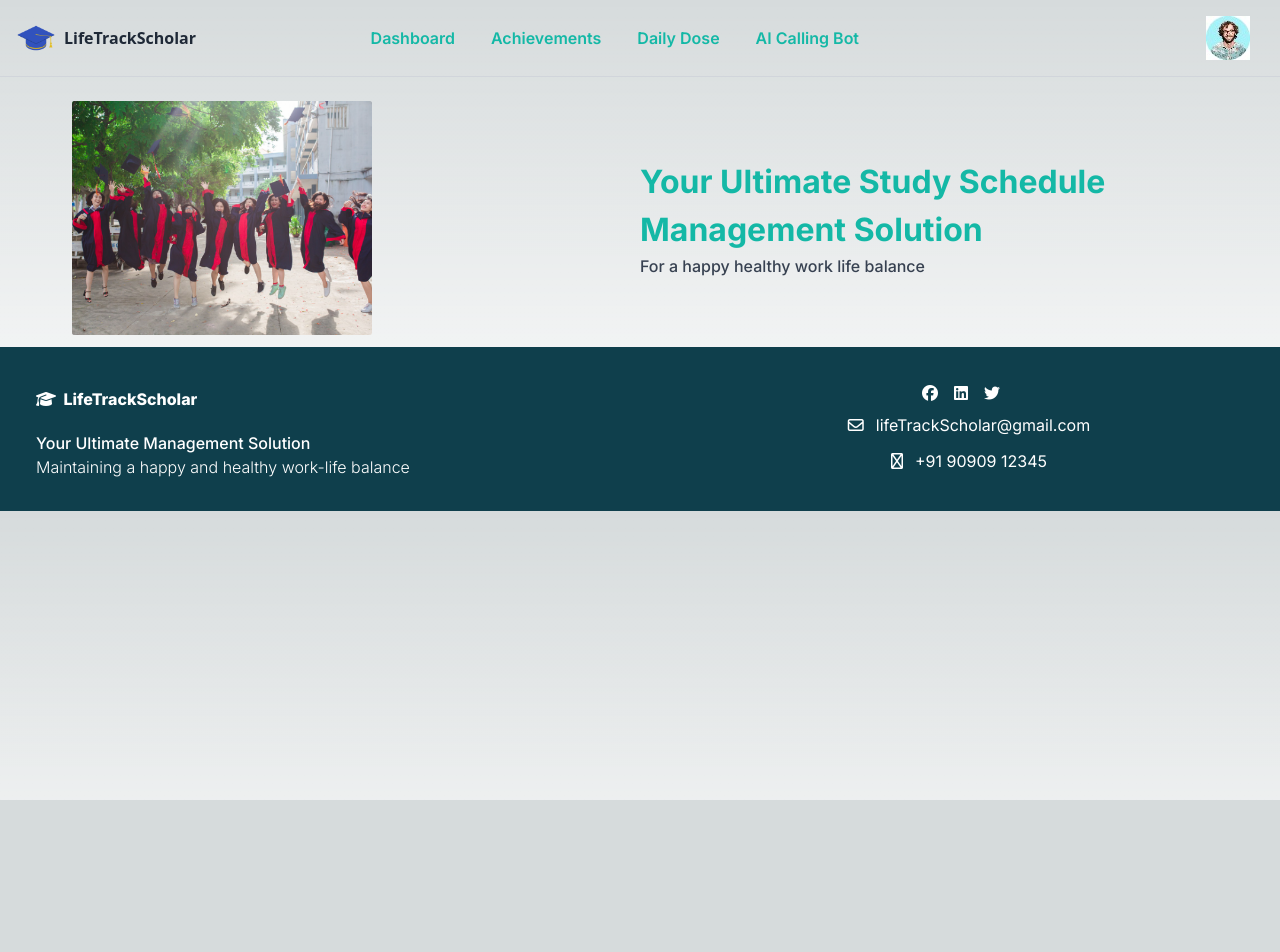
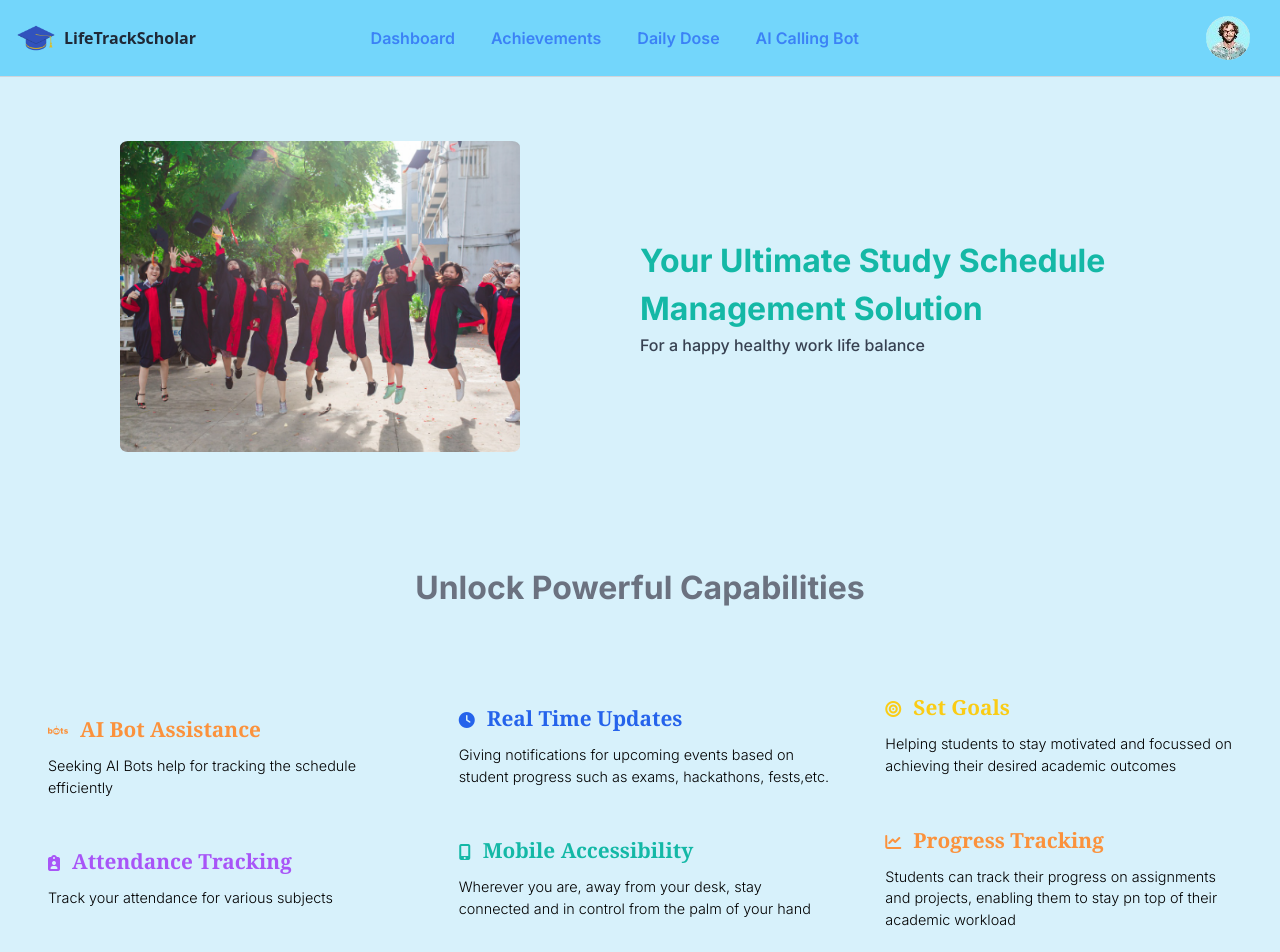
Before and after one commit to satyaaa111/power-surge, a Next.js app: page / in a window 1280 px wide. Shown: the top 952 px of the page. Before the commit the page ends 800 px from the top, so only its background shows below. Built offline with nearby package versions, Linux system fonts and the light colour scheme.

Commit message:
landing page completed

```diff
--- a/app/footer/Footer.jsx
+++ b/app/footer/Footer.jsx
@@ -19,7 +19,7 @@ export default function Footer() {
         lifeTrackScholar@gmail.com
         </div>
         <div className='icon2 flex justify-center items-center'>
-        <i class="fa-sharp fa-regular fa-phone pr-3 cursor-pointer"></i>
+        <i class="fa-solid fa-phone pr-3 cursor-pointer"></i>
         +91 90909 12345
         </div>
      </div>
--- a/app/landing_page/Landing_page.jsx
+++ b/app/landing_page/Landing_page.jsx
@@ -1,15 +1,83 @@
 import React from 'react'
 
+
+
 export default function Landing_page() {
+
+
+
   return (
-    <div className='container flex justify-center items-center'>
-        <div className='part1 flex justify-center items-center pt-6 pb-3'>
-            <div className="part1img justify-center items-center" style={{flex:5}}><img src="/images/part1Image.png" className="part1img w-[20rem] pr-5" alt="" /></div>
+    <div className='container flex-col justify-center items-center bg-[#D7F1FB]'>
+        <div className='part1 flex justify-center items-center pt-[4rem] pb-[3rem]'>
+            <div className="part1img flex justify-center items-center" style={{flex:5}}><img  src="/images/part1Image.png" className="part1img w-[25rem] rounded-[2%]" alt="" /></div>
             <div className="part1text flex-col justify-center items-center" style={{flex:5}}>
-                <span className="part1text_heading justify-center items-center text-teal-500 font-bold text-[2rem]">Your Ultimate Study Schedule Management Solution</span>
-                <div className='part1text_subheading justify-end items-center text-gray-700 font-medium'>For a happy healthy work life balance</div>
+                <span className="part1text_heading flex justify-center items-center text-teal-500 font-bold text-[2rem]">
+                Your Ultimate Study Schedule Management Solution
+                </span>
+                <div className='part1text_subheading flex justify-start items-center text-gray-700 font-medium'>For a happy healthy work life balance</div>
+
             </div>
         </div>
+        <div className="part2 flex-col justify-center items-center">
+          <div className="part2_heading flex justify-center items-center text-gray-500 font-bold text-[2rem] mt-[4rem] mb-[5rem]">Unlock Powerful Capabilities</div>
+          <div className="3cols flex justify-center items-center pb-7">
+            {/* col1 */}
+            <div className="col1 flex-col justify-center items-center" style={{flex:3}}>
+              <div className="col11 flex-col justify-center items-center pl-[3rem] mb-[3rem] pr-5">
+              <i class="fa-brands fa-bots text-orange-400 pr-3 pb-[1rem]"></i>
+              <span className='text-orange-400 font-serif font-semibold text-[1.3rem]'>AI Bot Assistance</span>
+              <p className='text-gray font-light text-[0.9rem]'>Seeking AI Bots help for tracking the schedule efficiently</p>
+              </div>
+
+              <div className="col12 flex-col justify-center items-center pl-[3rem] pr-5">
+              <i class="fa-solid fa-clipboard-user text-purple-500 pr-3 pb-[1rem]"></i>
+              <span className=' text-purple-500 font-serif font-semibold text-[1.3rem]'>Attendance Tracking</span>
+              <p className='text-gray font-light text-[0.9rem]'>Track your attendance for various subjects</p>
+              </div>
+            </div>
+            {/* col2 */}
+            <div className="col2 flex-col justify-center items-center" style={{flex:3}}>
+              <div className="col21 flex-col justify-center items-center pl-[2rem] mb-[3rem] pr-5">
+              <i class="fa-solid fa-clock text-blue-600 pr-3 pb-[1rem]"></i>
+              <span className='text-blue-600 font-serif font-semibold text-[1.3rem]'>Real Time Updates</span>
+              <p className='text-gray font-light text-[0.9rem]'>Giving notifications for upcoming events based on student progress such as exams, hackathons, fests,etc.</p>
+              </div>
+
+              <div className="col22 flex-col justify-center items-center pl-[2rem] pr-5">
+              <i class="fa-solid fa-mobile-screen-button  text-teal-500 pr-3 pb-[1rem]"></i>
+              <span className=' text-teal-500 font-serif font-semibold text-[1.3rem]'>Mobile Accessibility</span>
+              <p className='text-gray font-light text-[0.9rem]'>Wherever you are, away from your desk, stay connected and in control from the palm of your hand</p>
+              </div>
+
+            </div>
+            {/* col3 */}
+            <div className="col3 flex-col justify-center items-center" style={{flex:3}}>
+              <div className="col31 flex-col justify-center items-center pl-[2rem] mb-[3rem] pr-9">
+              <i class="fa-solid fa-bullseye pr-3 text-yellow-400 pb-[1rem]"></i>
+              <span className=' text-yellow-400 font-serif font-semibold text-[1.3rem]'>Set Goals</span>
+              <p className='text-gray font-light text-[0.9rem]'>Helping students to stay motivated and focussed  on achieving their desired academic outcomes</p>
+              </div>
+
+              <div className="col32 flex-col justify-center items-center pl-[2rem] pr-9">
+              <i class="fa-solid fa-chart-line pr-3 text-orange-400 pb-[1rem]"></i>
+              <span className=' text-orange-400 font-serif font-semibold text-[1.3rem]'>Progress Tracking</span>
+              <p className='text-gray font-light text-[0.9rem]'>Students can track their progress on assignments and projects, enabling them to stay pn top of their academic workload</p>
+              </div>
+
+            </div>
+
+          </div>
+
+        </div>
+        {/* part3 */}
+        <div className="part3 flex justify-center items-center pt-[5rem] pb-[3rem]">
+          <div className="left flex-col justify-center items-center" style={{flex:5}}>
+            <span className='part3_heading flex justify-center items-center text-teal-500 font-bold text-[2rem]'>Self Assessment using AI Calling Bot</span>
+            <div className='part3text_subheading flex justify-center items-center text-gray-700 font-medium'>Say hello to unparalleled speed and accuracy</div>
+          </div>
+          <div className="right flex justify-center items-center" style={{flex:5}}><img className="rounded-[2%]"src="/images/happy1.jpg" alt="" /></div>
+        </div>
+
 
     </div>
   )
--- a/app/navbar/Navbar.jsx
+++ b/app/navbar/Navbar.jsx
@@ -4,7 +4,7 @@ import Link from 'next/link'
 export default function Navbar() {
   return (
     <div>
-      <div className='container flex justify-start items-center pt-[1rem] pb-[1rem] border-b border-gray-300'>
+      <div className='container flex justify-start items-center pt-[1rem] pb-[1rem] border-b border-gray-300 bg-[#73D6FB]'>
     <div className='left-item flex justify-start items-center pl-[1rem]' style={{flex:2}}>
         <div className='logo w-[3rem] pr-2'>
             <img src="/images/logo1.webp" alt="" />
@@ -16,29 +16,29 @@ export default function Navbar() {
 
             <li className='mid_items pr-9'>
                 <Link href="/">
-                <span className='mid_items_text flex justify-center items-center text-teal-500 font-semibold cursor-pointer hover:text-blue-500'>Dashboard</span>
+                <span className='mid_items_text flex justify-center items-center text-blue-500 font-semibold cursor-pointer hover:text-blue-900'>Dashboard</span>
                 </Link>
             </li>
             <li className='mid_items pr-9'>
               <Link href="/">
-                <span className='mid_items_text flex justify-center items-center text-teal-500 font-semibold cursor-pointer hover:text-blue-500'>Achievements</span>
+                <span className='mid_items_text flex justify-center items-center text-blue-500 font-semibold cursor-pointer hover:text-blue-900'>Achievements</span>
                 </Link>
             </li>
             <li className='mid_items pr-9'>
             <Link href="/">
-                <span className='mid_items_text flex justify-center items-center text-teal-500 font-semibold cursor-pointer hover:text-blue-500'>Daily Dose</span>
+                <span className='mid_items_text flex justify-center items-center text-blue-500 font-semibold cursor-pointer hover:text-blue-900'>Daily Dose</span>
                 </Link>
             </li>
             <li className='mid_items pr-9'>
             <Link href="/">
-                <span className='mid_items_text flex justify-center items-center text-teal-500 font-semibold cursor-pointer hover:text-blue-500'>AI Calling Bot </span>
+                <span className='mid_items_text flex justify-center items-center text-blue-500 font-semibold cursor-pointer hover:text-blue-900'>AI Calling Bot </span>
                 </Link>
             </li>
         </ul>
 
     </div>
     <div className='profile flex justify-end items-center pr-[1.9rem] cursor-pointer' style={{flex:2}}>
-    <Link href="/"><img src="/images/Avatar.jpg" alt="" /> </Link>
+    <Link href="/"><img className="profile_img rounded-full"src="/images/Avatar.jpg" alt="" /> </Link>
     </div>
 
       </div>
```
Also changed, not shown: public/images/happy.jpg (added), public/images/happy1.jpg (added).
